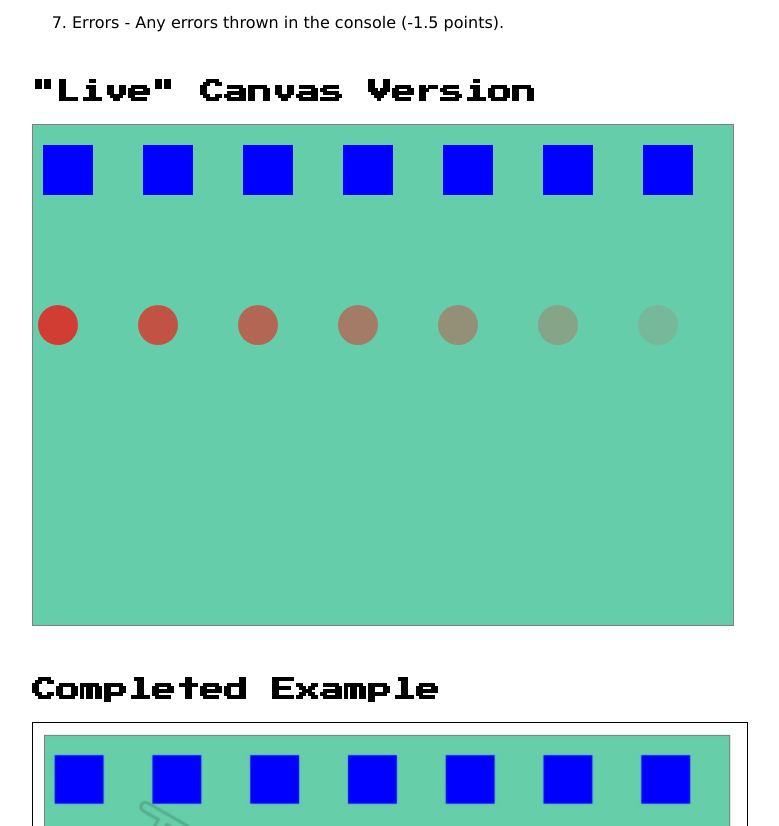
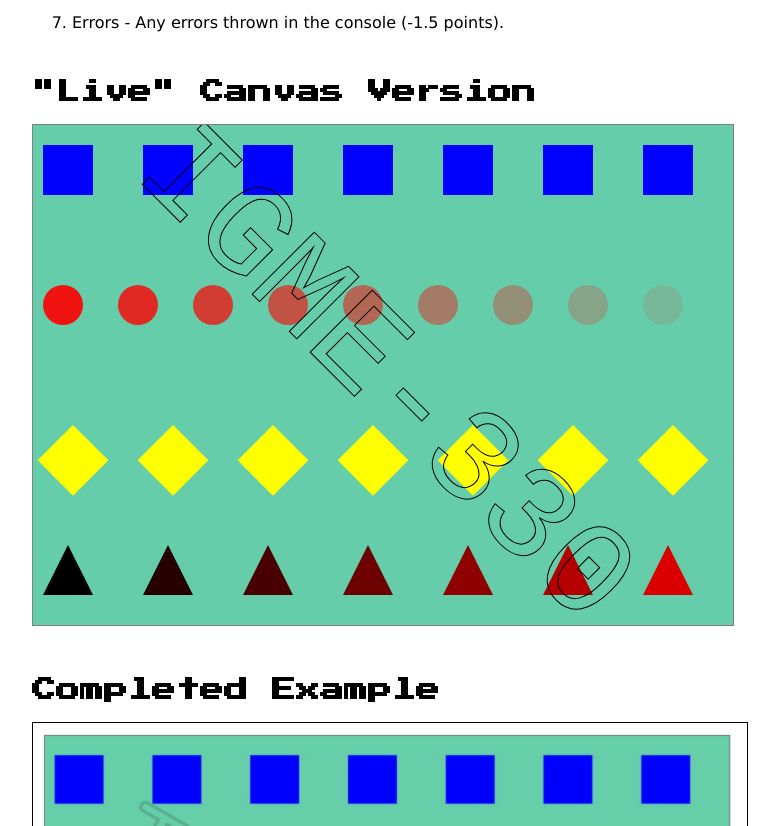
Before and after one commit to rimij405/IGME330, a plain HTML site: page homework/W2/2A/try-it-1.html in a window 1280 px wide. Shown: the part 641-1467 px from the top of the page, without its empty margins (32-811 px from the left). Drawn offline with Linux system fonts and the light colour scheme.

Commit message:
Try-It Homework.

```diff
--- a/homework/W2/2A/try-it-1.html
+++ b/homework/W2/2A/try-it-1.html
@@ -52,28 +52,51 @@
 
 			// row 1
 			ctx.fillStyle = 'blue';
-			for (var i=0;i<7;i++){
+			for (let i = 0; i < 7; i++){
 				ctx.fillRect(10 + i * 100,20,50,50);
 			}
-			ctx.save();
 
 			// row 2
-            ctx.fillStyle = 'red';
-			for (var i=0;i<7;i++){
-                ctx.fillStyle = `rgba(255, 0, 0, ${0.1 * (7 - i)})`;
+			for (let i = 0; i < 9; i++){
+                ctx.fillStyle = `rgba(255, 0, 0, ${0.1 * (9 - i)})`;
                 ctx.beginPath();
-				ctx.arc(25 + i * 100, 200, 20, 0, Math.PI * 2, false);
+				ctx.arc(30 + i * 75, 180, 20, 0, Math.PI * 2, false);
                 ctx.fill();
 			}
 
 			// row 3
-
+			ctx.fillStyle = 'yellow';
+			for (let i=0;i<7;i++){
+                ctx.save();
+                ctx.translate(40 + i * 100, 300);
+                ctx.rotate(45 * Math.PI / 180);
+				ctx.fillRect(0, 0, 50, 50);
+                ctx.restore();
+			}
 
 			// row 4
+			function drawTriangle(x = 0, y = 0, size = 100, color = 'black')
+            {
+                ctx.save();
+                ctx.fillStyle = color;
+                ctx.beginPath();
+                ctx.moveTo(x + size, y + size);
+                ctx.lineTo(x, y + size);
+                ctx.lineTo(x + (size / 2), y);
+                ctx.fill();
+                ctx.restore();
+            }
 
-
+			for (let i = 0; i < 7; i++){
+                drawTriangle(10 + i * 100, 420, 50, `rgb(${Math.floor(255 * (i / 7))}, 0, 0)`);
+            }
 
 			// watermark
+            ctx.fillStyle = 'rgba(105, 105, 105, 0.2)';
+            ctx.font = '100pt Courier';
+            ctx.translate(100, 50);
+            ctx.rotate(45 * Math.PI / 180);
+            ctx.strokeText("IGME-330", 0, 0);
 
 
 		}
```
Also changed, not shown: index.html (+1 -0 lines), 1 other file.
